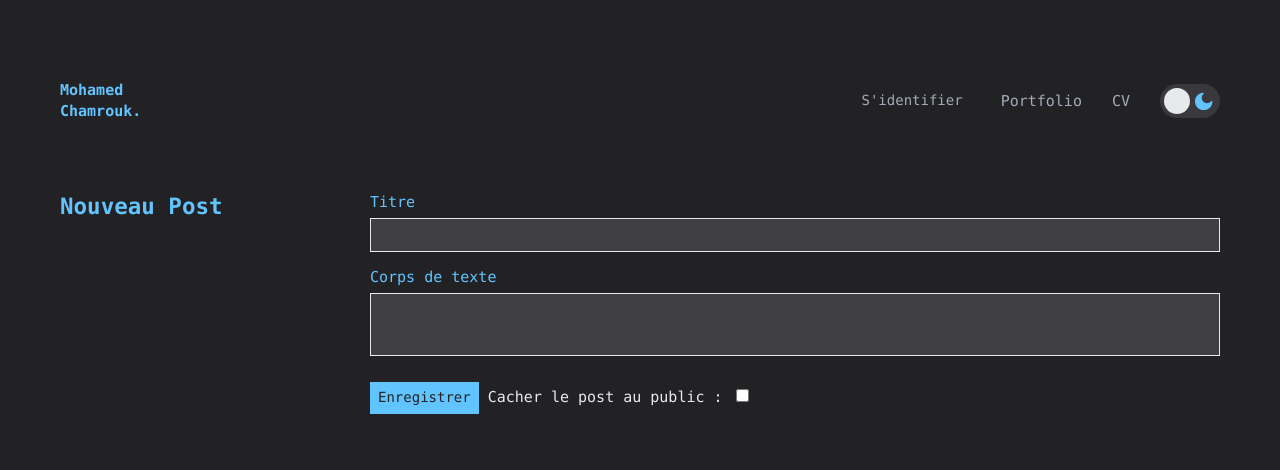
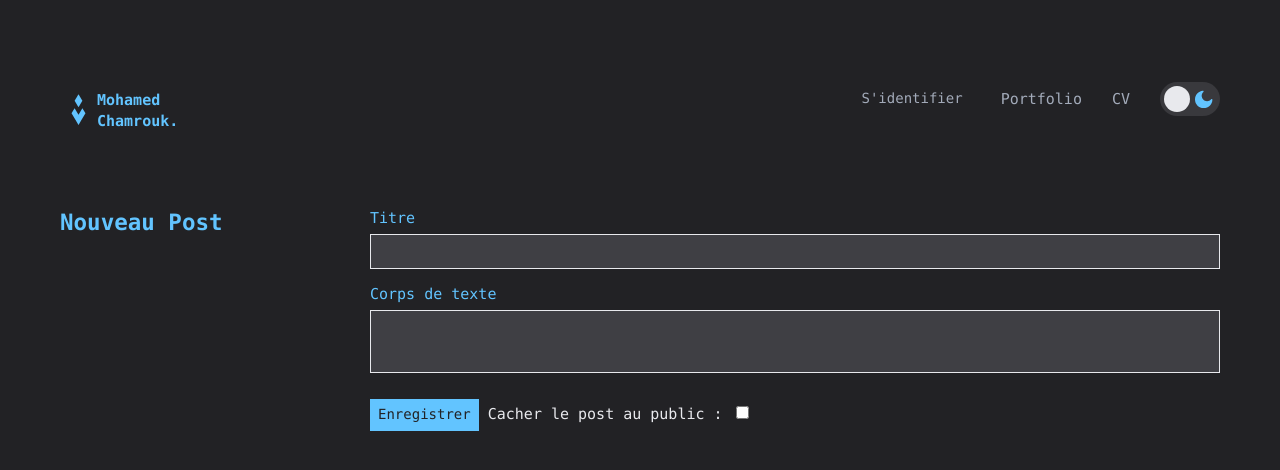
Before and after one commit to mohamed-chamrouk/mohamed.chamrouk.fr, a Python web app: template mohamed_chamrouk_fr/templates/blog/create.html in a window 1280 px wide. Shown: the top 470 px of the page. Run offline with Jinja, Linux system fonts and the light colour scheme; the template is opened without the code that fills it, so the values that code supplies are empty; some libraries are stand-ins or nearby versions.

Commit message:
Nouveau logo, changement dans le comportement du menu droit et correction d'un petit détail graphique

```diff
--- a/mohamed_chamrouk_fr/static/css/style_soup.css
+++ b/mohamed_chamrouk_fr/static/css/style_soup.css
@@ -118,9 +118,29 @@ body {
   .wrapper-dashboard .to-border {
     margin-bottom: 10px;
   }
+
+  .table-info {
+    font-size: 10px;
+  }
+
+  .terminal-menu {
+    display: none;
+  }
+
+  #menu-button {
+    display: inline-block;
+  }
+
+  .terminal-nav{
+		flex-direction:column;
+  }
 }
 
 @media (min-width: 768px) {
+  #menu-button {
+    display: none;
+  }
+
   .wrapper {
     display: grid;
     grid-gap: 10px;
@@ -146,7 +166,12 @@ body {
     grid-template-columns: 2fr 1fr;
     grid-template-areas:
     "one two"
-    "three four";
+    "one four";
+    grid-template-rows: 50px auto;
+  }
+
+  .terminal-menu {
+    display: block !important;
   }
 }
 
--- a/mohamed_chamrouk_fr/static/css/terminal.css
+++ b/mohamed_chamrouk_fr/static/css/terminal.css
@@ -270,6 +270,7 @@ ul ul{
 	padding:0!important;
 	display:flex;
 	flex-direction:column;
+  align-items: center;
 	width:100%;
 	flex-grow:1;
 	font-size:var(--global-font-size);
@@ -674,7 +675,6 @@ input:-webkit-autofill,input:-webkit-autofill:focus textarea:-webkit-autofill,in
 		justify-items:flex-end;
 		align-items:center;
 		justify-content:flex-end;
-		margin-top:calc(var(--global-space) * 2)
 }
 	.terminal-menu li{
 		margin:0;
--- a/mohamed_chamrouk_fr/templates/base_backend.html
+++ b/mohamed_chamrouk_fr/templates/base_backend.html
@@ -2,7 +2,7 @@
 <html lang="fr">
 <html class="h-feed">
 <head>
-  <link rel="icon" href="/static/media/favicon.png">
+  <link rel="icon" href="/static/media/logo_gradient.png">
   <meta charset="UTF-8">
   <meta name="viewport" content="width=device-width, initial-scale=1">
   <meta http-equiv="X-UA-Compatible" content="IE=edge">
@@ -16,10 +16,10 @@
   <link rel="stylesheet" type="text/css" href="/static/css/dropdown.css">
   <link rel="stylesheet" type="text/css" href="/static/css/login.css">
   <link rel="stylesheet" type="text/css" href="/static/css/snackbar.css">
-  <link href="/static/css/color_picker.css" rel="stylesheet">
+
 
   <script src="https://code.jquery.com/jquery-3.6.0.js"></script>
-  <script src="/static/js/color_picker.js"></script>
+
 
   {% block head %}{% endblock %}
   <script type="text/javascript">
@@ -76,13 +76,40 @@
 
     <header class="box header">
       <div class="terminal-nav">
-        <div class="terminal-logo">
-          <div class="logo">
+        <div class="terminal-logo" style="width:100%">
+          <div style="float: left; padding-top: 20px; padding-bottom: 20px; padding-top: calc(var(--global-space) * 3); display: inline-block">
+            <svg width="37" xmlns="http://www.w3.org/2000/svg" xmlns:xlink="http://www.w3.org/1999/xlink" id="e23dJHI0wty1" width="50" viewBox="50 12 100 100" shape-rendering="geometricPrecision" text-rendering="geometricPrecision">
+              <g id="e23dJHI0wty6">
+                <polygon id="e23dJHI0wty8" points="0,-37.511115 37.511115,0 0,37.511115 -37.511115,0 0,-37.511115" transform="matrix(0.28046229868445 0 0 0.46833939252961 99.99999999999989 41.07489930999991)" fill="rgb(98,196,255)" stroke="none" stroke-width="0"/>
+                <g id="e23dJHI0wty9">
+                  <path id="e23dJHI0wty10" d="M81.154960,74.955430L89.479550,61.054340L100,78.622270L110.520450,61.054340L118.845040,74.955430L108.304050,92.557650L108.324580,92.591940L99.999990,106.493030L91.675400,92.591940L91.695930,92.557650L81.154960,74.955430Z" fill="rgb(98,196,255)" stroke="none" stroke-width="0"/>
+                </g>
+              </g>
+            </svg>
+          </div>
+          <div class="logo" style="padding-top: calc(var(--global-space) * 3); display: inline-block">
+
             <a class="p-name u-url" href="/" class="no-style">
-              Mohamed
+
+              Mohamed <br>
               Chamrouk.
             </a>
           </div>
+          <div id="menu-button" style="float: right; padding-top: 34px; width: 30px; ">
+            <img height="30" style="width:auto; margin-left: auto; margin-right: auto" id="img_menu" src="/static/media/menu.png" onclick="showMenu()"/>
+          </div>
+          <script>
+          function showMenu() {
+            var elements = document.getElementsByClassName("terminal-menu"); //Get the element
+            Array.prototype.filter.call(elements, function(element){
+              if (element.style.display == "block") {
+                element.style.display = "none";
+              } else {
+                element.style.display = "block";
+              }
+            });
+          }
+          </script>
         </div>
         <nav class="terminal-menu">
           <ul>
@@ -106,6 +133,7 @@
                   <script>
                   snackFunction("snackbar-error");
                   document.getElementById("myLoginDropdown").classList.toggle("show");
+                  showMenu();
                   </script>
                   <div class="notification is-danger">
                     {{ messages[0] }}</a>.
@@ -137,6 +165,8 @@
                 </label>
               </li>
               {% if current_user.is_authenticated %}
+              <link href="/static/css/color_picker.css" rel="stylesheet">
+            <script src="/static/js/color_picker.js"></script>
               <li>
                 <input id="colorInput" class="colorpicker-custom">
                 <div style="width: 10px;"></div>
@@ -195,6 +225,7 @@
       </footer>
 
     </div>
+  </div>
 </body>
 <script type="text/javascript">
 if (document.cookie.split(';').some(function(item) {
--- a/mohamed_chamrouk_fr/templates/blog/create.html
+++ b/mohamed_chamrouk_fr/templates/blog/create.html
@@ -16,7 +16,7 @@
 {% block content %}
 <form method="post">
   <div id="div-title"><a>Titre</a></div>
-  <input name="title" id="title" class="blog-text" value="{{ request.form['title'] }}" required>
+  <input style="font-family: var(--font-stack)" name="title" id="title" class="blog-text" value="{{ request.form['title'] }}" required>
   <div id="div-title-bis"><a>Corps de texte</a></div>
   <div class="grow-wrap">
     <textarea name="body" id="body-text" onInput="this.parentNode.dataset.replicatedValue = this.value">{{ request.form['body']}}</textarea>
--- a/mohamed_chamrouk_fr/templates/blog/update.html
+++ b/mohamed_chamrouk_fr/templates/blog/update.html
@@ -17,7 +17,7 @@ Crée le {{ post['created'].strftime('%d %b %Y à %H:%M') }}
 {% block content %}
 <form method="post">
   <div id="div-title"><a>Titre</a></div>
-  <input name="title" id="title" class="blog-text" value="{{ request.form['title'] or post['title'] }}" required>
+  <input style="font-family: var(--font-stack)" name="title" id="title" class="blog-text" value="{{ request.form['title'] or post['title'] }}" required>
   <div id="div-title-bis"><a>Corps de texte</a></div>
   <div class="grow-wrap">
     <textarea name="body" id="body-text" onInput="this.parentNode.dataset.replicatedValue = this.value">{{ request.form['body'] or post['body'] }}</textarea>
--- a/mohamed_chamrouk_fr/templates/dashboard/dashboard.html
+++ b/mohamed_chamrouk_fr/templates/dashboard/dashboard.html
@@ -21,11 +21,11 @@ Recensement des dernières activitées monitorées sur le site.
   <div class="to-border" style="grid-area: one">
     <div style="text-align: center">Informations détaillées sur le traffic</div>
     <div class="info-table">
-      <table style="table-layout:fixed; width:100%; height: 100%;">
+      <table class="table-info" style="table-layout:fixed; width:100%; height: 100%;">
         <thead>
           <tr>
-            <th>@IP</th>
-            <th>Pays</th>
+            <th style="width:21%">@IP</th>
+            <th style="width: auto">Pays</th>
             <th>Ville</th>
             <th>OS</th>
             <th>Navigateur</th>
```
Also changed, not shown: mohamed_chamrouk_fr/static/media/logo.html (added, +8 -0 lines), mohamed_chamrouk_fr/static/media/logo_gradient.html (added, +12 -0 lines), mohamed_chamrouk_fr/templates/blog/blog.html (+4 -4 lines), mohamed_chamrouk_fr/static/media/logo_animation1.svg (added), mohamed_chamrouk_fr/static/media/logo_animation2.svg (added), mohamed_chamrouk_fr/static/media/logo_gradient.png (added), mohamed_chamrouk_fr/static/media/menu.png (added), mohamed_chamrouk_fr/static/media/menu.svg (added), 1 other file. Lines whose indentation alone changed are shown as unchanged.
